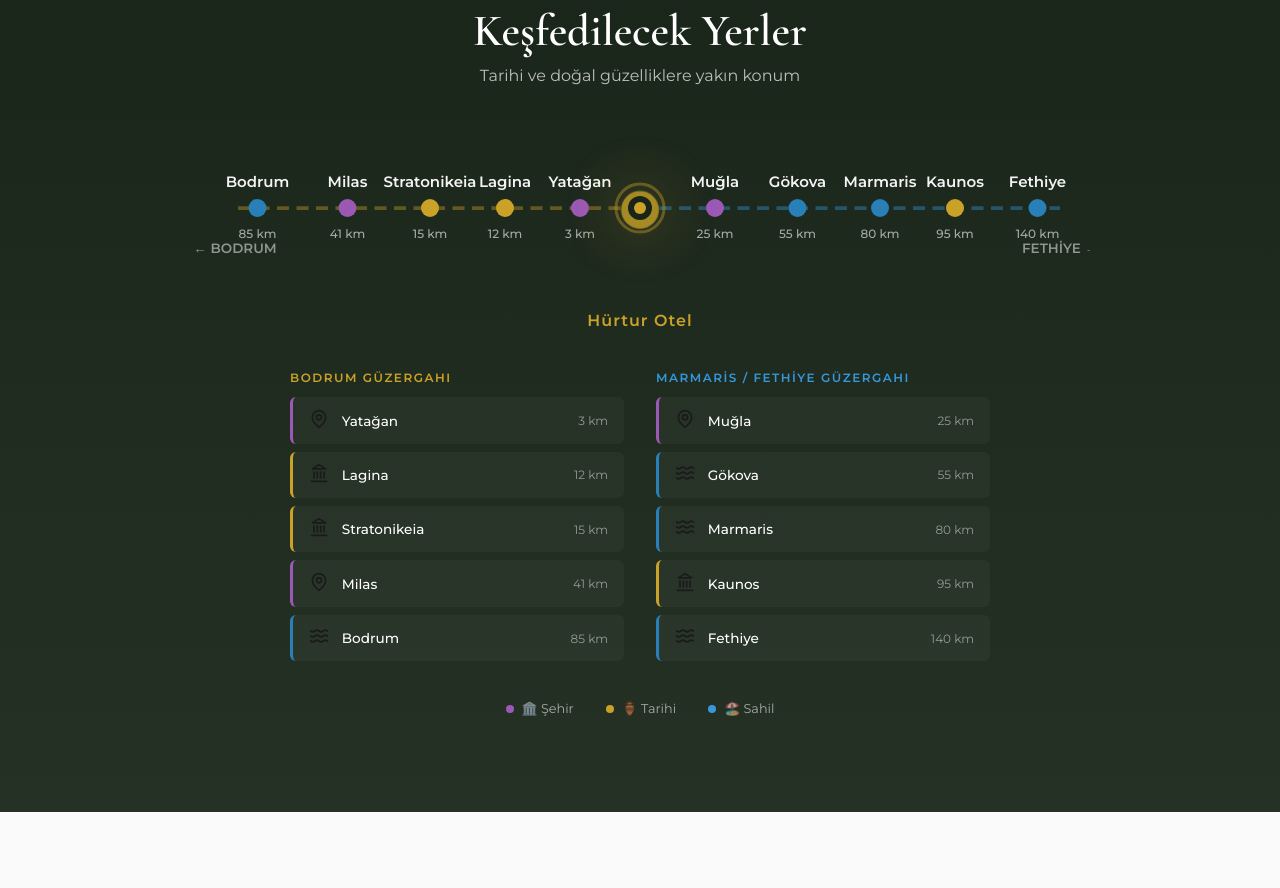
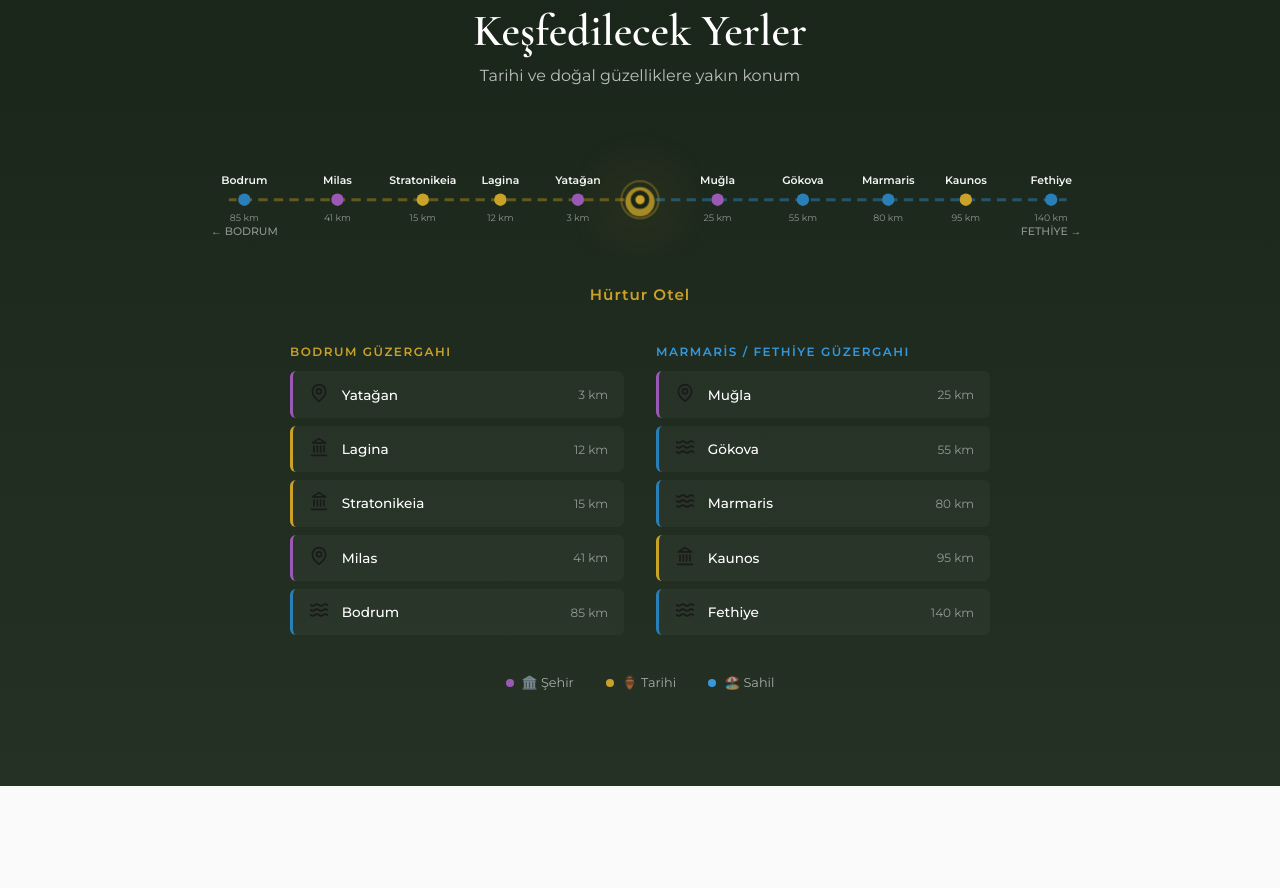
Before and after one commit to g360ai/hurtur-otel, a React (Create React App) app: page / in a window 1280 px wide. Shown: the part 3300-4188 px from the top of the page. Built offline with nearby package versions, Linux system fonts and the light colour scheme.

Commit message:
Update App.js

```diff
--- a/src/App.js
+++ b/src/App.js
@@ -1,5 +1,5 @@
 import React, { useState, useEffect, useRef } from 'react';
-import { Phone, Mail, MapPin, Clock, Wifi, Car, Coffee, Utensils, Droplets, Sparkles, Users, Bed, Home, ChevronDown, Menu, X, Star, ExternalLink, Instagram, Map, TreePine, Landmark, Waves, ChevronLeft, ChevronRight } from 'lucide-react';
+import { Phone, Mail, MapPin, Clock, Wifi, Car, Coffee, Utensils, Droplets, Sparkles, Users, Bed, Home, ChevronDown, Menu, X, Star, ExternalLink, Instagram, Map, TreePine, Landmark, Waves } from 'lucide-react';
 
 // Language translations
 const translations = {
@@ -520,24 +520,19 @@ export default function HurturOtel() {
 
           <div className="location-wrapper">
             <div className="map-container">
-              {/* Sol scroll göstergesi */}
-              <div className={`map-scroll-hint left ${canScrollLeft ? 'visible' : ''}`}>
-                <ChevronLeft size={20} />
-              </div>
-
               <div
                 className="map-visual-new"
                 ref={mapScrollRef}
                 onScroll={handleMapScroll}
               >
-                <svg viewBox="-300 -25 600 100" className="map-svg">
+                <svg viewBox="-290 -18 580 80" className="map-svg">
                   {/* Sol yol çizgisi - Bodrum Güzergahı */}
-                  <line x1="0" y1="25" x2="-270" y2="25"
-                    stroke="#c9a227" strokeWidth="2.5" strokeDasharray="8,5" opacity="0.4" />
+                  <line x1="0" y1="25" x2="-265" y2="25"
+                    stroke="#c9a227" strokeWidth="2" strokeDasharray="6,4" opacity="0.4" />
 
                   {/* Sağ yol çizgisi - Marmaris/Fethiye Güzergahı */}
-                  <line x1="0" y1="25" x2="280" y2="25"
-                    stroke="#3498db" strokeWidth="2.5" strokeDasharray="8,5" opacity="0.4" />
+                  <line x1="0" y1="25" x2="275" y2="25"
+                    stroke="#3498db" strokeWidth="2" strokeDasharray="6,4" opacity="0.4" />
 
                   {/* Noktalar ve Etiketler */}
                   {t.location.places.map((place, index) => (
@@ -545,7 +540,7 @@ export default function HurturOtel() {
                       <circle
                         cx={place.x}
                         cy={place.y}
-                        r={activePlace === index ? 8 : 6}
+                        r={activePlace === index ? 6 : 4}
                         fill={getTypeColor(place.type)}
                         className={`map-point ${activePlace === index ? 'active' : ''}`}
                         onMouseEnter={() => setActivePlace(index)}
@@ -553,48 +548,46 @@ export default function HurturOtel() {
                       />
                       <text
                         x={place.x}
-                        y={place.y - 14}
+                        y={place.y - 10}
                         textAnchor="middle"
                         className={`map-label ${activePlace === index ? 'active' : ''}`}
                         fill="#fff"
-                        fontSize={activePlace === index ? 11 : 10}
-                        fontWeight="600"
+                        fontSize={activePlace === index ? 8 : 7}
+                        fontWeight="500"
                       >
                         {place.name}
                       </text>
                       <text
                         x={place.x}
-                        y={place.y + 20}
+                        y={place.y + 14}
                         textAnchor="middle"
-                        fill="rgba(255,255,255,0.6)"
-                        fontSize="8"
-                        fontWeight="500"
+                        fill="rgba(255,255,255,0.5)"
+                        fontSize="6"
                       >
                         {place.distance} km
                       </text>
                     </g>
                   ))}
 
-                  {/* Yön etiketleri */}
-                  <text x="-270" y="55" textAnchor="middle" fill="rgba(255,255,255,0.5)" fontSize="9" fontWeight="600">
+                  {/* Yön etiketleri - bunlar büyük */}
+                  <text x="-255" y="48" textAnchor="middle" fill="rgba(255,255,255,0.5)" fontSize="7" fontWeight="500">
                     ← BODRUM
                   </text>
-                  <text x="280" y="55" textAnchor="middle" fill="rgba(255,255,255,0.5)" fontSize="9" fontWeight="600">
+                  <text x="265" y="48" textAnchor="middle" fill="rgba(255,255,255,0.5)" fontSize="7" fontWeight="500">
                     FETHİYE →
                   </text>
 
                   {/* OTEL MERKEZİ */}
-                  <circle cx="0" cy="25" r="16" fill="none" stroke="#c9a227" strokeWidth="2" opacity="0.4" />
-                  <circle cx="0" cy="25" r="12" fill="#c9a227" className="hotel-dot" />
-                  <circle cx="0" cy="25" r="8" fill="#1a251a" />
-                  <circle cx="0" cy="25" r="4" fill="#c9a227" />
+                  <circle cx="0" cy="25" r="12" fill="none" stroke="#c9a227" strokeWidth="1.5" opacity="0.3" />
+                  <circle cx="0" cy="25" r="9" fill="#c9a227" className="hotel-dot" />
+                  <circle cx="0" cy="25" r="6" fill="#1a251a" />
+                  <circle cx="0" cy="25" r="3" fill="#c9a227" />
                 </svg>
               </div>
 
-              {/* Sağ scroll göstergesi */}
-              <div className={`map-scroll-hint right ${canScrollRight ? 'visible' : ''}`}>
-                <ChevronRight size={20} />
-              </div>
+              {/* Gradient fade göstergeleri - mobilde scroll olduğunu belli eder */}
+              <div className={`map-fade left ${canScrollLeft ? 'visible' : ''}`} />
+              <div className={`map-fade right ${canScrollRight ? 'visible' : ''}`} />
             </div>
 
             {/* Otel ismi harita altında */}
@@ -1551,59 +1544,47 @@ export default function HurturOtel() {
         /* Mobil için harita */
         @media (max-width: 768px) {
           .map-svg {
-            min-width: 700px;
-            min-height: 110px;
+            min-width: 620px;
+            min-height: 75px;
           }
         }
 
-        /* Harita scroll göstergeleri */
-        .map-scroll-hint {
+        /* Gradient fade göstergeleri - şık scroll indicator */
+        .map-fade {
           position: absolute;
-          top: 50%;
-          transform: translateY(-50%);
-          width: 36px;
-          height: 36px;
-          background: rgba(201, 162, 39, 0.95);
-          border-radius: 50%;
-          display: flex;
-          align-items: center;
-          justify-content: center;
-          color: #1a251a;
+          top: 0;
+          bottom: 0;
+          width: 40px;
+          pointer-events: none;
           opacity: 0;
           transition: opacity 0.3s;
-          pointer-events: none;
-          z-index: 10;
-          box-shadow: 0 2px 10px rgba(0,0,0,0.4);
-        }
-
-        .map-scroll-hint.left {
-          left: 8px;
-        }
-
-        .map-scroll-hint.right {
-          right: 8px;
-        }
-
-        .map-scroll-hint.visible {
+          z-index: 5;
+        }
+
+        .map-fade.left {
+          left: 0;
+          background: linear-gradient(to right, rgba(26, 37, 26, 0.95) 0%, transparent 100%);
+        }
+
+        .map-fade.right {
+          right: 0;
+          background: linear-gradient(to left, rgba(26, 37, 26, 0.95) 0%, transparent 100%);
+        }
+
+        .map-fade.visible {
           opacity: 1;
-          animation: pulse-arrow 1.5s infinite;
-        }
-
-        @keyframes pulse-arrow {
-          0%, 100% { transform: translateY(-50%) scale(1); }
-          50% { transform: translateY(-50%) scale(1.15); }
-        }
-
-        /* Desktop'ta göstergeleri gizle */
+        }
+
+        /* Desktop'ta fade'leri gizle */
         @media (min-width: 769px) {
-          .map-scroll-hint {
+          .map-fade {
             display: none;
           }
         }
 
         .hotel-label {
           color: #c9a227;
-          font-size: 1rem;
+          font-size: 0.95rem;
           font-weight: 700;
           text-align: center;
           letter-spacing: 1px;
@@ -1615,7 +1596,7 @@ export default function HurturOtel() {
         }
 
         .map-point.active {
-          filter: drop-shadow(0 0 12px currentColor);
+          filter: drop-shadow(0 0 8px currentColor);
         }
 
         .map-label {
```
